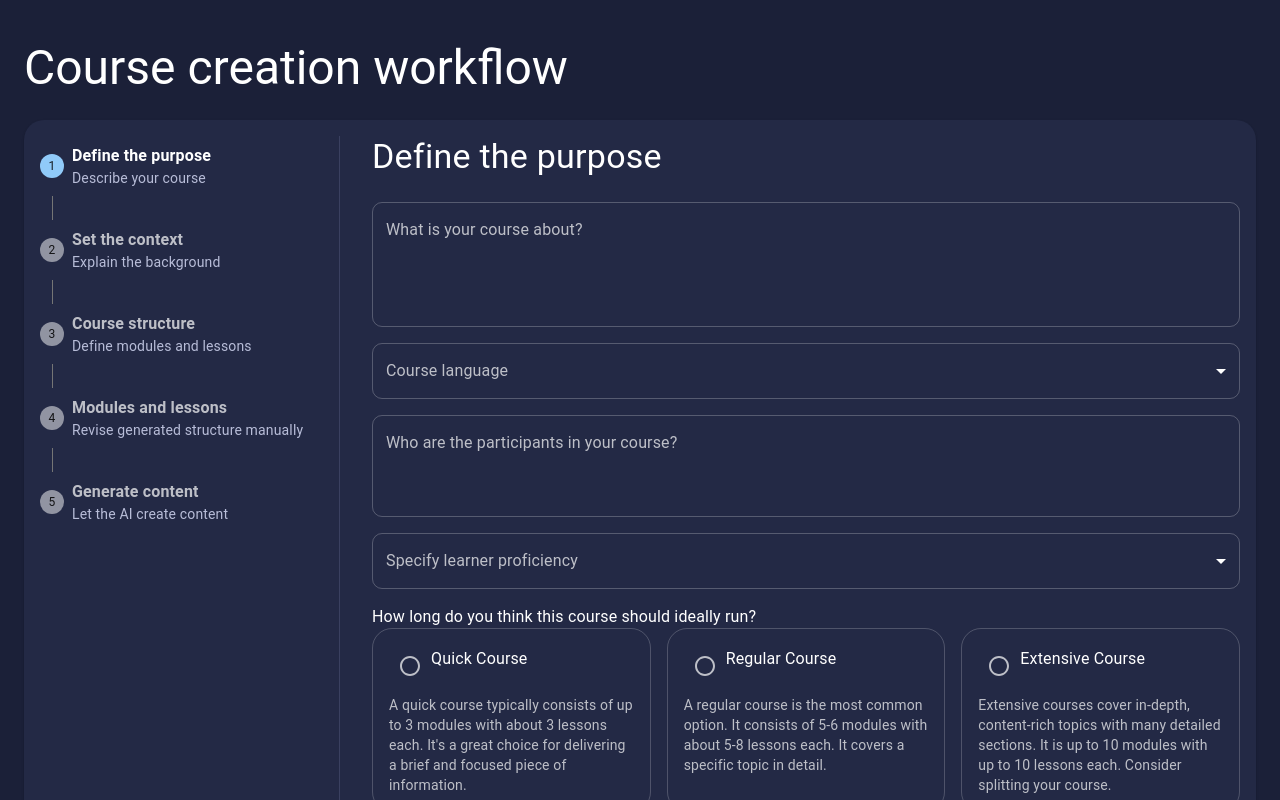
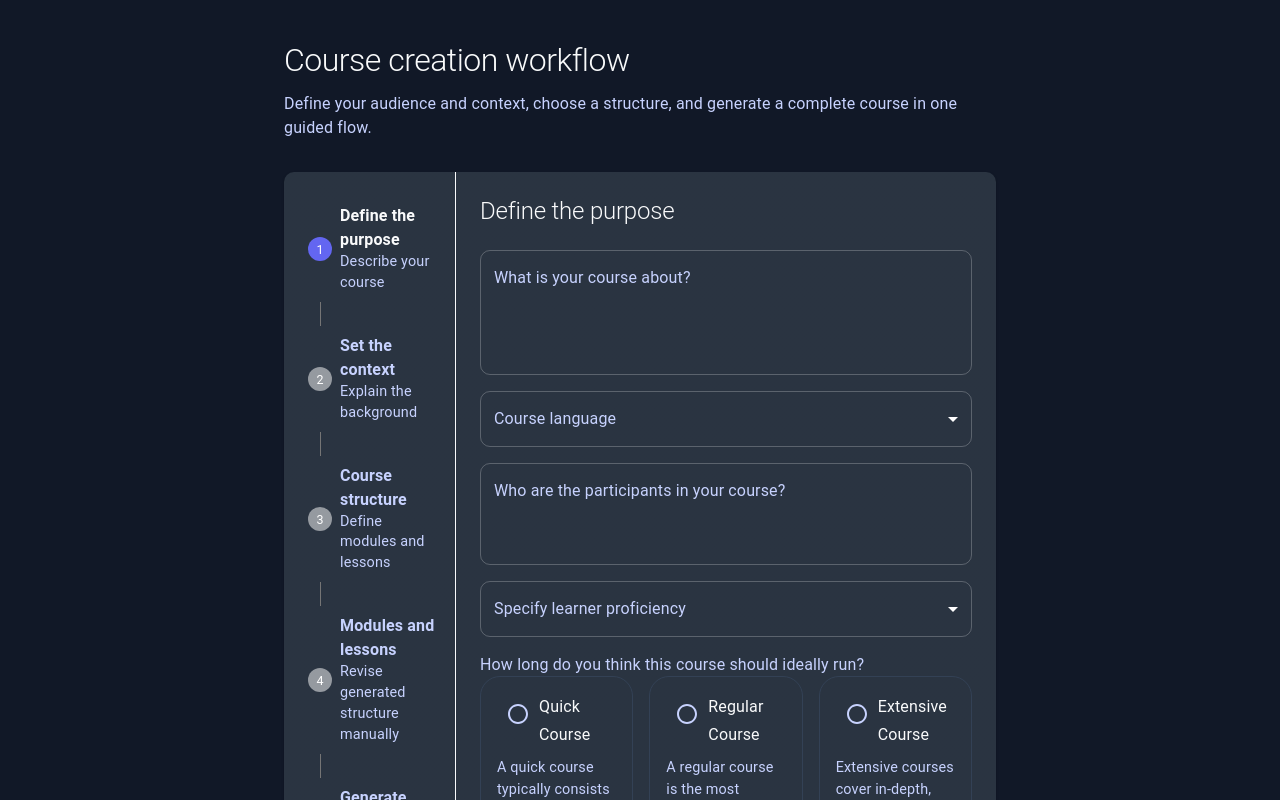
Before and after one commit to knlju/ai-course-creation, a Next.js app: page / in a window 1280 px wide. Shown: the top 800 px of the page. Built offline with nearby package versions, Linux system fonts and the light colour scheme.

Commit message:
Apply UI style guide and refresh app styling

```diff
--- a/pages/_app.tsx
+++ b/pages/_app.tsx
@@ -2,16 +2,49 @@ import type { AppProps } from 'next/app';
 import { QueryClient, QueryClientProvider } from '@tanstack/react-query';
 import { CssBaseline, ThemeProvider, createTheme } from '@mui/material';
 import { useState } from 'react';
+import { uiTokens } from '../src/lib/designTokens';
 
 const darkTheme = createTheme({
+  spacing: 8,
   palette: {
     mode: 'dark',
     background: {
-      default: '#1b2038',
-      paper: '#232945',
+      default: uiTokens.color['bg.default'],
+      paper: uiTokens.color['bg.subtle'],
+    },
+    text: {
+      primary: uiTokens.color['text.primary'],
+      secondary: uiTokens.color['text.muted'],
+    },
+    primary: {
+      main: uiTokens.color['action.primary'],
+    },
+    divider: uiTokens.color['border.default'],
+    success: { main: uiTokens.color['status.success'] },
+    warning: { main: uiTokens.color['status.warning'] },
+    error: { main: uiTokens.color['status.error'] },
+    info: { main: uiTokens.color['status.info'] },
+  },
+  shape: { borderRadius: 10 },
+  typography: {
+    h1: { fontSize: '2rem', lineHeight: 1.25 },
+    h2: { fontSize: '1.5rem', lineHeight: 1.25 },
+    h3: { fontSize: '1.125rem', lineHeight: 1.3 },
+    body1: { fontSize: '1rem', lineHeight: 1.5 },
+    body2: { fontSize: '0.9rem', lineHeight: 1.45 },
+    caption: { fontSize: '0.78rem', lineHeight: 1.4 },
+  },
+  components: {
+    MuiButton: {
+      styleOverrides: {
+        root: {
+          minHeight: 44,
+          textTransform: 'none',
+          transition: uiTokens.motion.standard,
+        },
+      },
     },
   },
-  shape: { borderRadius: 10 },
 });
 
 export default function App({ Component, pageProps }: AppProps) {
--- a/pages/index.tsx
+++ b/pages/index.tsx
@@ -1,6 +1,7 @@
-import { Box, Container, Typography } from '@mui/material';
+import { Box, Container, Stack, Typography } from '@mui/material';
 import Head from 'next/head';
 import CourseGenerationForm from '../src/components/CourseGenerationForm';
+import { uiTokens } from '../src/lib/designTokens';
 
 export default function HomePage() {
   return (
@@ -8,11 +9,22 @@ export default function HomePage() {
       <Head>
         <title>Course creation form</title>
       </Head>
-      <Box sx={{ minHeight: '100vh', py: 5 }}>
-        <Container maxWidth="xl">
-          <Typography variant="h3" mb={3}>
-            Course creation workflow
-          </Typography>
+      <Box sx={{ minHeight: '100vh', py: { xs: 3, md: 5 } }}>
+        <Container
+          maxWidth={false}
+          sx={{
+            maxWidth: uiTokens.layout.contentMaxWidth,
+            px: { xs: uiTokens.layout.mobilePadding, md: uiTokens.layout.desktopPadding },
+          }}
+        >
+          <Stack spacing={1.5} mb={4}>
+            <Typography component="h1" variant="h1">
+              Course creation workflow
+            </Typography>
+            <Typography color="text.secondary">
+              Define your audience and context, choose a structure, and generate a complete course in one guided flow.
+            </Typography>
+          </Stack>
           <CourseGenerationForm />
         </Container>
       </Box>
--- a/src/components/CourseGenerationForm.tsx
+++ b/src/components/CourseGenerationForm.tsx
@@ -1,25 +1,26 @@
-import { Box, Button, Card, CardContent, Grid, Stack, Typography } from '@mui/material';
+import { Alert, Box, Button, Card, CardContent, Grid, Stack, Typography } from '@mui/material';
 import { zodResolver } from '@hookform/resolvers/zod';
 import { useQuery } from '@tanstack/react-query';
 import { useEffect, useMemo, useState } from 'react';
 import { useForm } from 'react-hook-form';
+import { fetchCourseStructures } from '../lib/ai/fetchCourseStructures';
+import { SuggestedStructure } from '../lib/ai/courseStructure';
+import {
+  FormValues,
+  fullSchema,
+  stepFiveSchema,
+  stepFourSchema,
+  stepOneSchema,
+  stepThreeSchema,
+  stepTwoSchema,
+} from '../lib/formSchema';
+import { uiTokens } from '../lib/designTokens';
 import FormStepSidebar, { FormStep } from './course-form/FormStepSidebar';
 import StepCourseStructure from './course-form/steps/StepCourseStructure';
 import StepDefinePurpose from './course-form/steps/StepDefinePurpose';
 import StepGenerateContent from './course-form/steps/StepGenerateContent';
 import StepModulesAndLessonsEditor from './course-form/steps/StepModulesAndLessonsEditor';
 import StepSetContext from './course-form/steps/StepSetContext';
-import {
-  FormValues,
-  fullSchema,
-  stepFourSchema,
-  stepFiveSchema,
-  stepOneSchema,
-  stepThreeSchema,
-  stepTwoSchema,
-} from '../lib/formSchema';
-import { fetchCourseStructures } from '../lib/ai/fetchCourseStructures';
-import { SuggestedStructure } from '../lib/ai/courseStructure';
 
 const steps: FormStep[] = [
   { title: 'Define the purpose', subtitle: 'Describe your course' },
@@ -66,6 +67,7 @@ export default function CourseGenerationForm() {
     'courseTitle',
   ]);
   const [courseTopic, language, audience, learnerProficiency, courseDuration, learningGoal, courseTitle] = context;
+
   const canGenerateStructure = Boolean(
     courseTopic && language && audience && learnerProficiency && courseDuration && learningGoal && courseTitle
   );
@@ -126,10 +128,7 @@ export default function CourseGenerationForm() {
     const values = form.getValues();
     const schemaByStep = [stepOneSchema, stepTwoSchema, stepThreeSchema, stepFourSchema, stepFiveSchema][activeStep];
     const result = schemaByStep.safeParse(values);
-
-    if (result.success) {
-      return true;
-    }
+    if (result.success) return true;
 
     result.error.issues.forEach((issue) => {
       const path = issue.path.join('.') as keyof FormValues;
@@ -147,9 +146,7 @@ export default function CourseGenerationForm() {
     }
   };
 
-  const previousStep = () => {
-    setActiveStep((step) => Math.max(step - 1, 0));
-  };
+  const previousStep = () => setActiveStep((step) => Math.max(step - 1, 0));
 
   const onSelectStructure = (structure: SuggestedStructure) => {
     setSelectedStructureId(structure.id);
@@ -162,9 +159,7 @@ export default function CourseGenerationForm() {
         quizTitle,
         quizPosition: lessons.length,
       })),
-      {
-        shouldValidate: true,
-      }
+      { shouldValidate: true }
     );
   };
 
@@ -173,26 +168,23 @@ export default function CourseGenerationForm() {
   };
 
   return (
-    <Card sx={{ background: '#232945', color: '#fff', borderRadius: 2 }}>
-      <CardContent>
-        <Grid container>
+    <Card sx={{ backgroundColor: 'background.paper', color: 'text.primary' }}>
+      <CardContent sx={{ p: { xs: 2, md: 3 } }}>
+        <Grid container spacing={3}>
           <FormStepSidebar steps={steps} activeStep={activeStep} />
 
-          <Grid item xs={12} md={9} sx={{ pl: { md: 4 }, pt: { xs: 3, md: 0 } }}>
-            <Typography variant="h4" mb={3}>
+          <Grid item xs={12} md={9}>
+            <Stack spacing={3}>
+              <Typography component="h2" variant="h2">
                 {steps[activeStep].title}
               </Typography>
 
               <Stack spacing={2} component="form" onSubmit={form.handleSubmit(onSubmit)}>
                 {activeStep === 0 && <StepDefinePurpose control={form.control} form={form} />}
-
                 {activeStep === 1 && <StepSetContext control={form.control} form={form} />}
-
                 {activeStep === 2 && (
                   <>
-                  {isStructureError && (
-                    <Typography color="error.light">{(structureError as Error).message}</Typography>
-                  )}
+                    {isStructureError && <Alert severity="error">{(structureError as Error).message}</Alert>}
                     <StepCourseStructure
                       control={form.control}
                       form={form}
@@ -204,12 +196,10 @@ export default function CourseGenerationForm() {
                     />
                   </>
                 )}
-
                 {activeStep === 3 && <StepModulesAndLessonsEditor control={form.control} form={form} />}
-
                 {activeStep === 4 && <StepGenerateContent control={form.control} form={form} />}
 
-              <Box display="flex" justifyContent="space-between" pt={2}>
+                <Box display="flex" justifyContent="space-between" pt={uiTokens.spacing.sm}>
                   <Button disabled={activeStep === 0} onClick={previousStep} variant="outlined">
                     Previous step
                   </Button>
@@ -225,6 +215,7 @@ export default function CourseGenerationForm() {
                   )}
                 </Box>
               </Stack>
+            </Stack>
           </Grid>
         </Grid>
       </CardContent>
--- a/src/components/course-form/FormStepSidebar.tsx
+++ b/src/components/course-form/FormStepSidebar.tsx
@@ -12,13 +12,13 @@ type FormStepSidebarProps = {
 
 export default function FormStepSidebar({ steps, activeStep }: FormStepSidebarProps) {
   return (
-    <Grid item xs={12} md={3} sx={{ borderRight: { md: '1px solid #3A4060' }, pr: 2 }}>
+    <Grid item xs={12} md={3} sx={{ borderRight: { md: 1 }, borderColor: 'divider', pr: { md: 2 } }}>
       <Stepper activeStep={activeStep} orientation="vertical">
         {steps.map((step) => (
           <Step key={step.title}>
             <StepLabel>
               <Typography fontWeight={600}>{step.title}</Typography>
-              <Typography variant="body2" color="#b8bdd8">
+              <Typography variant="body2" color="text.secondary">
                 {step.subtitle}
               </Typography>
             </StepLabel>
--- a/src/components/course-form/step-set-context/AiModelSelector.tsx
+++ b/src/components/course-form/step-set-context/AiModelSelector.tsx
@@ -15,7 +15,7 @@ export default function AiModelSelector({ provider, model, onProviderChange, onM
     <Stack spacing={1}>
       <Typography variant="subtitle1">Suggestion model</Typography>
       <FormControl>
-        <FormLabel sx={{ color: '#fff' }}>Provider</FormLabel>
+        <FormLabel>Provider</FormLabel>
         <RadioGroup
           row
           value={provider}
@@ -27,7 +27,7 @@ export default function AiModelSelector({ provider, model, onProviderChange, onM
       </FormControl>
 
       <FormControl>
-        <FormLabel sx={{ color: '#fff' }}>Model</FormLabel>
+        <FormLabel>Model</FormLabel>
         <RadioGroup row value={model} onChange={(event) => onModelChange(event.target.value)}>
           {modelOptions.map((option) => (
             <FormControlLabel
--- a/src/components/course-form/step-set-context/SuggestionTextField.tsx
+++ b/src/components/course-form/step-set-context/SuggestionTextField.tsx
@@ -135,11 +135,12 @@ export default function SuggestionTextField({
               label={suggestion}
               onChange={() => applySuggestion(suggestion)}
               sx={{
-                border: '1px solid rgba(255,255,255,0.1)',
+                border: '1px solid',
+                borderColor: 'divider',
                 borderRadius: 1,
                 px: 1,
                 mx: 0,
-                '&:hover': { backgroundColor: 'rgba(255,255,255,0.03)', cursor: 'pointer' },
+                '&:hover': { backgroundColor: 'action.hover', cursor: 'pointer' },
               }}
               onClick={() => applySuggestion(suggestion)}
             />
--- a/src/components/course-form/steps/StepCourseStructure.tsx
+++ b/src/components/course-form/steps/StepCourseStructure.tsx
@@ -47,7 +47,7 @@ export default function StepCourseStructure({
                 variant="outlined"
                 sx={{
                   height: '100%',
-                  borderColor: selectedStructureId === structure.id ? 'primary.main' : '#4A4F6E',
+                  borderColor: selectedStructureId === structure.id ? 'primary.main' : 'divider',
                 }}
               >
                 <CardContent>
@@ -63,7 +63,7 @@ export default function StepCourseStructure({
                   <Box maxHeight={290} overflow="auto" pr={0.5}>
                     {structure.modules.map((module) => (
                       <Box key={module.title} mb={1.25}>
-                        <Typography variant="body2" sx={{ backgroundColor: '#2E345A', p: 0.75, borderRadius: 1 }}>
+                        <Typography variant="body2" sx={{ backgroundColor: 'background.default', p: 1, borderRadius: 1 }}>
                           {module.title}
                         </Typography>
                         {module.lessons.map((lesson) => (
@@ -85,18 +85,7 @@ export default function StepCourseStructure({
       )}
 
       <Box textAlign="center" pt={1}>
-        <Typography
-          component="button"
-          type="button"
-          onClick={onRegenerate}
-          sx={{
-            background: 'none',
-            border: 'none',
-            color: 'primary.main',
-            cursor: 'pointer',
-            fontSize: '1.1rem',
-          }}
-        >
+        <Typography component="button" type="button" onClick={onRegenerate} sx={{ background: 'none', border: 'none', color: 'primary.main', cursor: 'pointer', fontSize: '1rem' }}>
           Other suggestions...
         </Typography>
       </Box>
@@ -111,12 +100,12 @@ export default function StepCourseStructure({
             Selected structure preview
           </Typography>
           {modulesArray.fields.map((module, index) => (
-            <Box key={module.id} mb={1} p={1.5} sx={{ border: '1px solid #4A4F6E', borderRadius: 1 }}>
+            <Box key={module.id} mb={1} p={1.5} sx={{ border: '1px solid', borderColor: 'divider', borderRadius: 1 }}>
               <Typography>
                 {index + 1}. {module.title}
               </Typography>
               {module.lessons.map((lesson, lessonIndex) => (
-                <Typography key={`${module.id}-${lessonIndex}`} variant="body2" color="#b8bdd8">
+                <Typography key={`${module.id}-${lessonIndex}`} variant="body2" color="text.secondary">
                   - {lesson.title}
                 </Typography>
               ))}
--- a/src/components/course-form/steps/StepDefinePurpose.tsx
+++ b/src/components/course-form/steps/StepDefinePurpose.tsx
@@ -105,7 +105,7 @@ export default function StepDefinePurpose({ control, form }: StepComponentProps)
       />
 
       <FormControl error={!!form.formState.errors.courseDuration}>
-        <FormLabel sx={{ color: '#fff' }}>How long do you think this course should ideally run?</FormLabel>
+        <FormLabel>How long do you think this course should ideally run?</FormLabel>
         <Controller
           name="courseDuration"
           control={control}
@@ -122,7 +122,7 @@ export default function StepDefinePurpose({ control, form }: StepComponentProps)
                     key={option.value}
                     sx={{
                       border: '1px solid',
-                      borderColor: selected ? 'primary.main' : 'rgba(255,255,255,0.2)',
+                      borderColor: selected ? 'primary.main' : 'divider',
                       borderRadius: 2,
                       p: 2,
                     }}
@@ -133,7 +133,7 @@ export default function StepDefinePurpose({ control, form }: StepComponentProps)
                       label={<Typography variant="subtitle1">{option.title}</Typography>}
                       sx={{ alignItems: 'flex-start', m: 0 }}
                     />
-                    <Typography variant="body2" color="text.secondary" sx={{ mt: 1 }}>
+                    <Typography variant="body2" color="text.secondary" sx={{ mt: 1, lineHeight: 1.5 }}>
                       {option.description}
                     </Typography>
                   </Box>
--- a/src/components/course-form/steps/StepGenerateContent.tsx
+++ b/src/components/course-form/steps/StepGenerateContent.tsx
@@ -35,8 +35,8 @@ export default function StepGenerateContent({ control, form }: StepComponentProp
   };
 
   return (
-    <Stack spacing={1}>
-      <Typography variant="h5">Content preferences</Typography>
+    <Stack spacing={2}>
+      <Typography component="h3" variant="h3">Content preferences</Typography>
       <Controller
         name="generateAllContent"
         control={control}
--- a/src/components/course-form/steps/StepModulesAndLessonsEditor.tsx
+++ b/src/components/course-form/steps/StepModulesAndLessonsEditor.tsx
@@ -166,7 +166,7 @@ function ModuleEditor({ control, form, moduleIndex, onDeleteModule, onMoveModule
   const moduleItems = getModuleItems();
 
   return (
-    <Box sx={{ border: '1px solid #4A4F6E', borderRadius: 2, p: 2 }}>
+    <Box sx={{ border: '1px solid', borderColor: 'divider', borderRadius: 2, p: 2 }}>
       <Stack direction="row" spacing={1} alignItems="center" mb={1.5}>
         <DragIndicatorRoundedIcon fontSize="small" color="action" />
         <EditableText
@@ -204,7 +204,7 @@ function ModuleEditor({ control, form, moduleIndex, onDeleteModule, onMoveModule
 
                   setDraggingItem(null);
                 }}
-                sx={{ p: 1, borderRadius: 1, backgroundColor: '#2B3153' }}
+                sx={{ p: 1, borderRadius: 1, backgroundColor: 'background.default' }}
               >
                 <DragIndicatorRoundedIcon fontSize="small" color="action" />
                 <EditableText
@@ -241,7 +241,7 @@ function ModuleEditor({ control, form, moduleIndex, onDeleteModule, onMoveModule
 
                 setDraggingItem(null);
               }}
-              sx={{ p: 1, borderRadius: 1, backgroundColor: '#2B3153' }}
+              sx={{ p: 1, borderRadius: 1, backgroundColor: 'background.default' }}
             >
               <DragIndicatorRoundedIcon fontSize="small" color="action" />
               <QuizRoundedIcon fontSize="small" color="primary" />
@@ -322,7 +322,7 @@ export default function StepModulesAndLessonsEditor({ control, form }: StepCompo
 
   return (
     <Stack spacing={2}>
-      <Typography color="#b8bdd8">
+      <Typography color="text.secondary">
         Human-only step (no AI). Click edit to update text, drag to reorder modules and lessons, and add/remove modules,
         lessons, and quizzes.
       </Typography>
--- /dev/null
+++ b/src/lib/designTokens.ts
@@ -0,0 +1,34 @@
+export const uiTokens = {
+  spacing: {
+    xxs: 0.5, // 4px
+    xs: 1, // 8px
+    sm: 1.5, // 12px
+    md: 2, // 16px
+    lg: 3, // 24px
+    xl: 4, // 32px
+    xxl: 5, // 40px
+    xxxl: 6, // 48px
+  },
+  layout: {
+    contentMaxWidth: 760,
+    sectionMaxWidth: 640,
+    mobilePadding: 2,
+    desktopPadding: 3,
+  },
+  color: {
+    'bg.default': '#111827',
+    'bg.subtle': '#1f2937',
+    'text.primary': '#f9fafb',
+    'text.muted': '#c7d2fe',
+    'border.default': '#334155',
+    'action.primary': '#6366f1',
+    'action.secondary': '#334155',
+    'status.success': '#34d399',
+    'status.warning': '#f59e0b',
+    'status.error': '#f87171',
+    'status.info': '#38bdf8',
+  },
+  motion: {
+    standard: '200ms ease',
+  },
+};
```
Also changed, not shown: 1 other file (tests, documents, lock files or other folders). Lines whose indentation alone changed are shown as unchanged.
